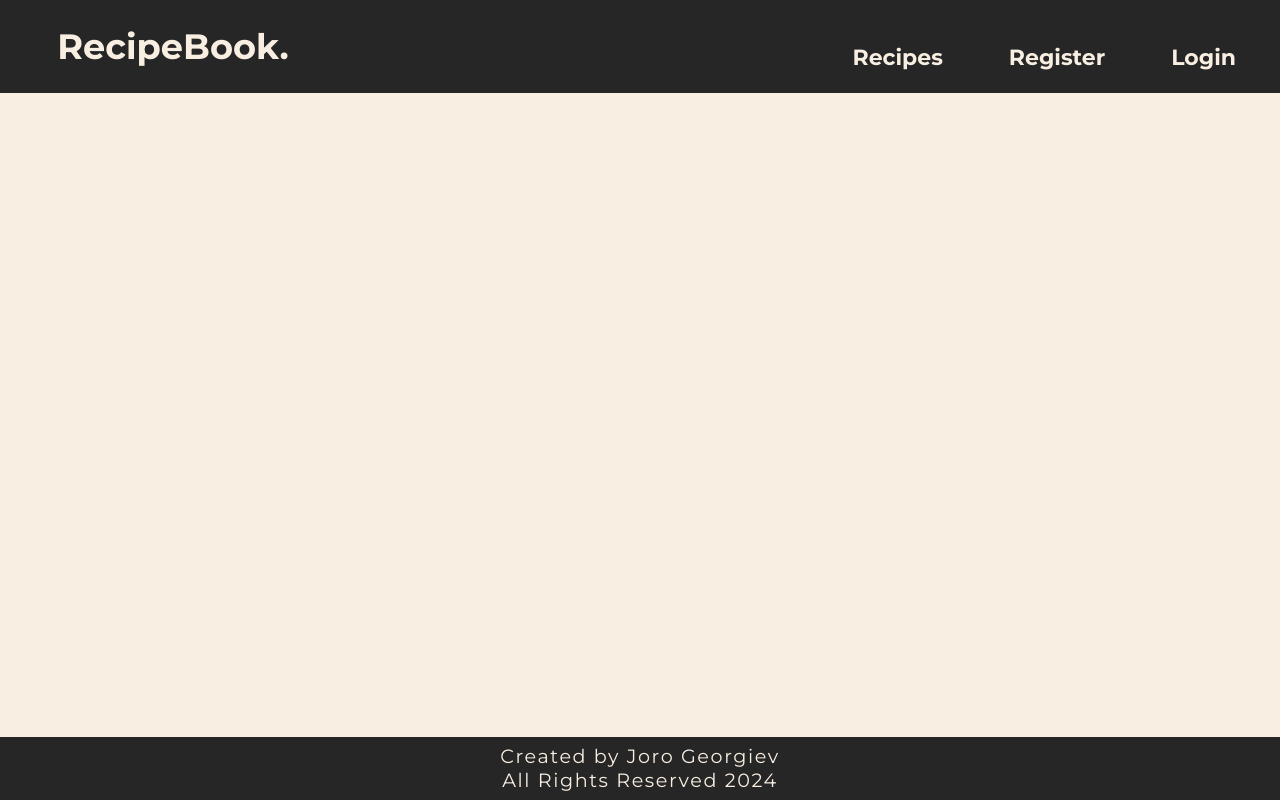
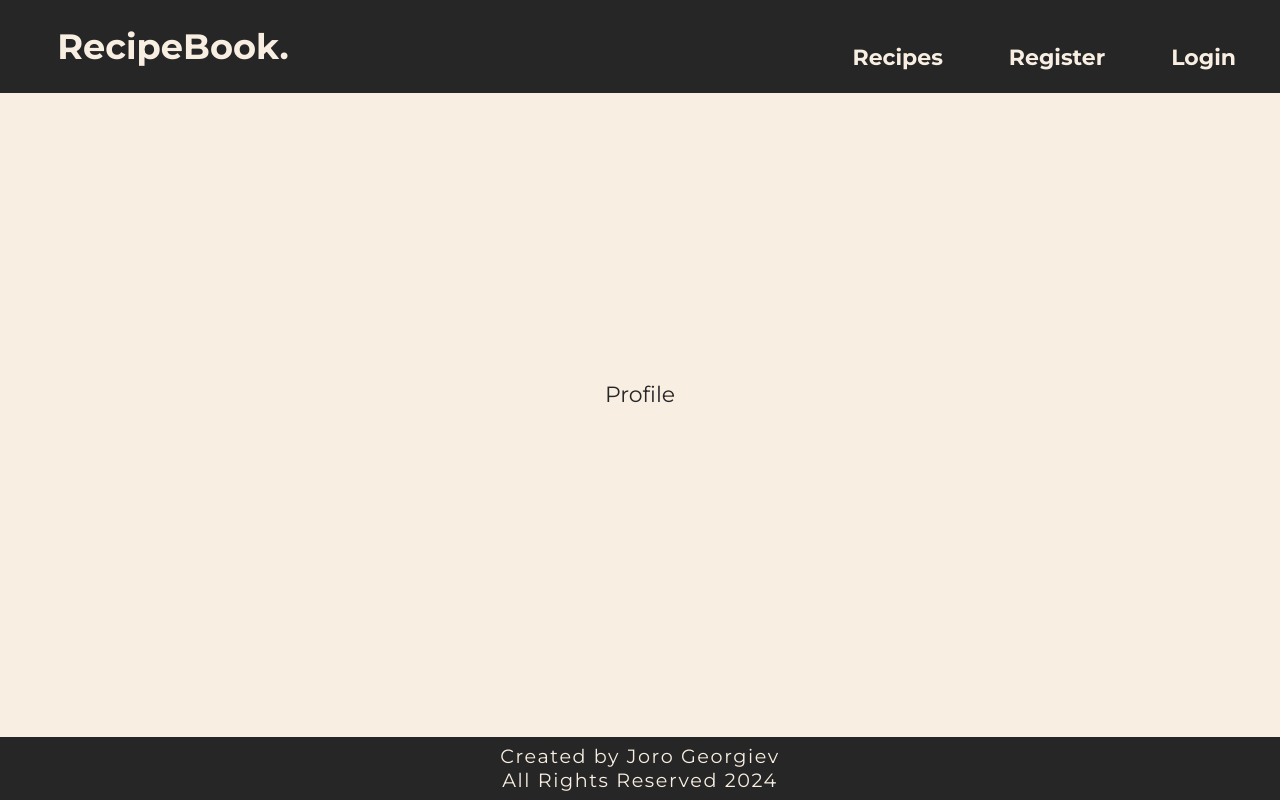
Before and after one commit to Joro765/React-Project, a React (Vite) app in the folder client/: page /profile in a window 1280 px wide. Built offline with nearby package versions, Linux system fonts and the light colour scheme.

Commit message:
Added Create and Profile pages

```diff
--- a/client/src/App.jsx
+++ b/client/src/App.jsx
@@ -13,6 +13,8 @@ import Logout from "./components/logout/Logout";
 import RecipeDetails from "./components/recipe/recipeDetails/RecipeDetails";
 import Recipes from "./components/recipe/allRecipes/Recipes";
 import { login, register } from "./api/auth-api";
+import CreateRecipe from "./components/recipe/createRecipe/CreateRecipe";
+import Profile from "./components/profile/Profile";
 
 
 function App() {
@@ -79,6 +81,8 @@ function App() {
             <Route path="/" element={<Home />} />
             <Route path="/recipes" element={<Recipes />} />
             <Route path="/recipes/:recipeId" element={<RecipeDetails />} />
+            <Route path="/recipes/create" element={<CreateRecipe />} />
+            <Route path="/profile" element={<Profile />} />
             <Route path="/login" element={<Login />} />
             <Route path="/register" element={<Register />} />
             <Route path="/logout" element={<Logout />} />
--- a/client/src/components/header/Header.jsx
+++ b/client/src/components/header/Header.jsx
@@ -22,10 +22,10 @@ export default function Header() {
                                 <Link to="/recipes">Recipes</Link>
                             </li>
                             <li>
-                                <Link to="/register">Create</Link>
+                                <Link to="/recipes/create">Create</Link>
                             </li>
                             <li>
-                                <Link to="/login">Profile</Link>
+                                <Link to="/profile">Profile</Link>
                             </li>
                             <li>
                                 <Link to="/logout">Logout</Link>
@@ -59,10 +59,10 @@ export default function Header() {
                                 <Link to="/recipes">Recipes</Link>
                             </li>
                             <li>
-                                <Link to="/register">Create</Link>
+                                <Link to="/recipes/create">Create</Link>
                             </li>
                             <li>
-                                <Link to="/login">Profile</Link>
+                                <Link to="/profile">Profile</Link>
                             </li>
                             <li>
                                 <Link to="/logout">Logout</Link>
--- /dev/null
+++ b/client/src/components/profile/Profile.jsx
@@ -0,0 +1,5 @@
+export default function Profile() {
+    return (
+        <p>Profile</p>
+    )
+}
--- /dev/null
+++ b/client/src/components/recipe/createRecipe/CreateRecipe.jsx
@@ -0,0 +1,5 @@
+export default function CreateRecipe() {
+    return (
+        <p>HI</p>
+    )
+}
```
